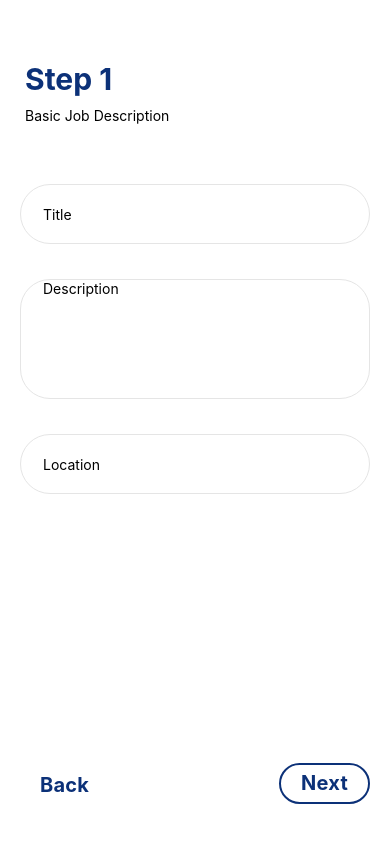
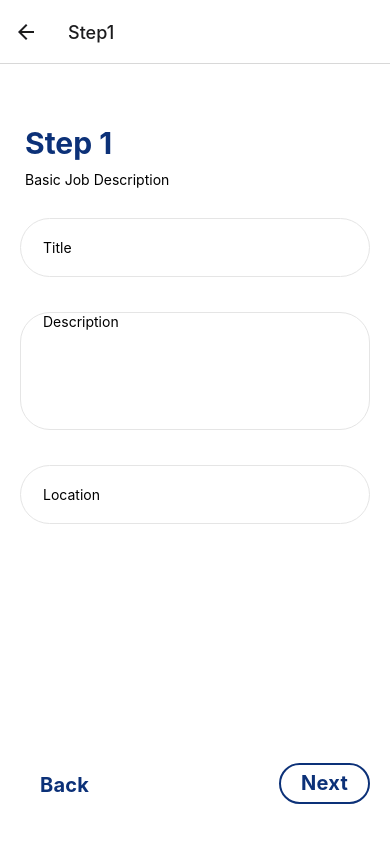
Before and after one commit to LampStack-TN/task-genie-mobile, a React Native app: screen / in a window 390 px wide. Both pictures are taken after a click on the button "GO TO STEP1". Built offline with nearby package versions, Linux system fonts and the light colour scheme; no server answers.

Commit message:
Adjust steps navigation

```diff
--- a/App.tsx
+++ b/App.tsx
@@ -1,14 +1,8 @@
 // In App.js in a new project
-
-import * as React from "react";
 import { View, Text, Button } from "react-native";
 import { NavigationContainer } from "@react-navigation/native";
 import { createNativeStackNavigator } from "@react-navigation/native-stack";
-import { useSelector, useDispatch } from "react-redux";
 
-import Step1 from "./components/tasks/steps/Step1";
-import Step2 from "./components/tasks/steps/Step2";
-import Step3 from "./components/tasks/steps/Step3";
 import Register from "./components/auth/register/Register";
 import TaskDetails from "./components/taskDetails/TaskDetails";
 import TaskList from "./components/tasks/list/TaskList";
@@ -17,6 +11,7 @@ import BasicInfos from "./components/auth/register/BasicInfos";
 import store from "./store";
 import { Provider } from "react-redux";
 import EditTask from './components/editTask/editTask'
+import Index from "./components/tasks/steps";
 
 
 
@@ -75,9 +70,7 @@ function App() {
           initialRouteName="Home"
         >
           <Stack.Screen name="Home" component={HomeScreen} />
-          <Stack.Screen name="Step1" component={Step1} />
-          <Stack.Screen name="Step2" component={Step2} />
-          <Stack.Screen name="Step3" component={Step3} />
+          <Stack.Screen name="Step1" component={Index} />
           <Stack.Screen name="Register" component={Register} />
           <Stack.Screen name="BasicInfos" component={BasicInfos} />
           <Stack.Screen name="TaskDetails" component={TaskDetails} />
--- a/components/tasks/steps/index.tsx
+++ b/components/tasks/steps/index.tsx
@@ -1,6 +1,4 @@
-import { NavigationContainer } from "@react-navigation/native";
 import { createNativeStackNavigator } from "@react-navigation/native-stack";
-import { useState } from "react";
 import Step1 from "./Step1";
 import Step2 from "./Step2";
 import Step3 from "./Step3";
@@ -9,13 +7,11 @@ const Stack = createNativeStackNavigator();
 
 const Index = () => {
   return (
-    <NavigationContainer>
-      <Stack.Navigator initialRouteName="Step1">
-        <Stack.Screen name="Step1" component={Step1} />
-        <Stack.Screen name="Step2" component={Step2} />
-        <Stack.Screen name="Step3" component={Step3} />
-      </Stack.Navigator>
-    </NavigationContainer>
+    <Stack.Navigator initialRouteName="Step1">
+      <Stack.Screen name="Step1" component={Step1} />
+      <Stack.Screen name="Step2" component={Step2} />
+      <Stack.Screen name="Step3" component={Step3} />
+    </Stack.Navigator>
   );
 };
 
```
